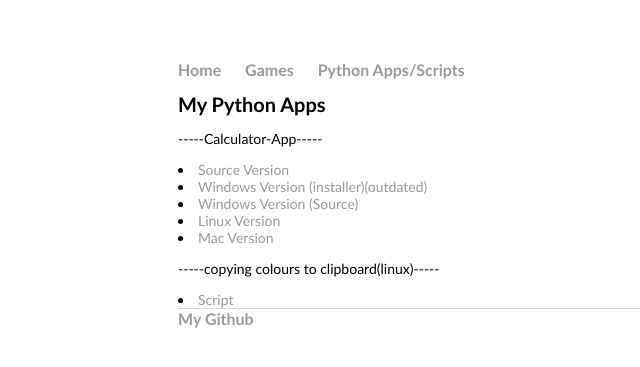
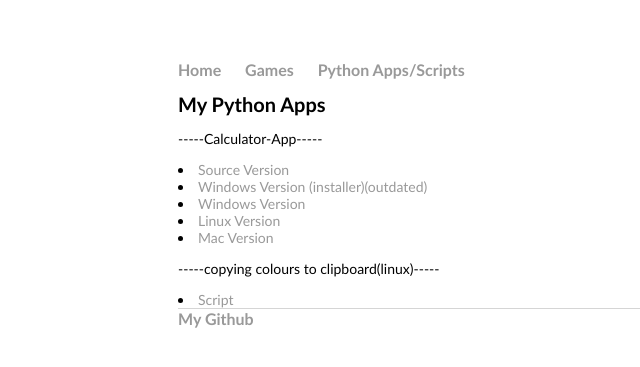
Before and after one commit to hen6003/hen6003.github.io, a Jekyll site: the page built from python/index.html, in a window 1280 px wide. Shown: the top 367 px of the page, without its empty margins (14-654 px from the left). Built offline with Jekyll 4.4.1, drawn with Linux system fonts in a browser that asks for light colours.

Commit message:
Update index.html

```diff
--- a/python/index.html
+++ b/python/index.html
@@ -7,7 +7,7 @@ title: Python apps/scripts
 	<p>-----Calculator-App-----</p>
 	<li><a href="https://github.com/hen6003/Calc_GUI_python/tree/master/Calc-source">Source Version</a></li>
 	<li><a href="https://github.com/hen6003/Calc_GUI_python/blob/master/Calc-installer.exe">Windows Version (installer)(outdated)</a></li>
-	<li><a href="https://github.com/hen6003/Calc_GUI_python/tree/master/Calc-win">Windows Version (Source)</a></li>
+	<li><a href="https://github.com/hen6003/Calc_GUI_python/tree/master/Calc-win">Windows Version</a></li>
 	<li><a href="https://github.com/hen6003/Calc_GUI_python/tree/master/Calc-linux">Linux Version</a></li>
 	<li><a href="https://github.com/hen6003/Calc_GUI_python/tree/master/Calc-mac">Mac Version</a></li>
 	<p>-----copying colours to clipboard(linux)-----</p>
```
